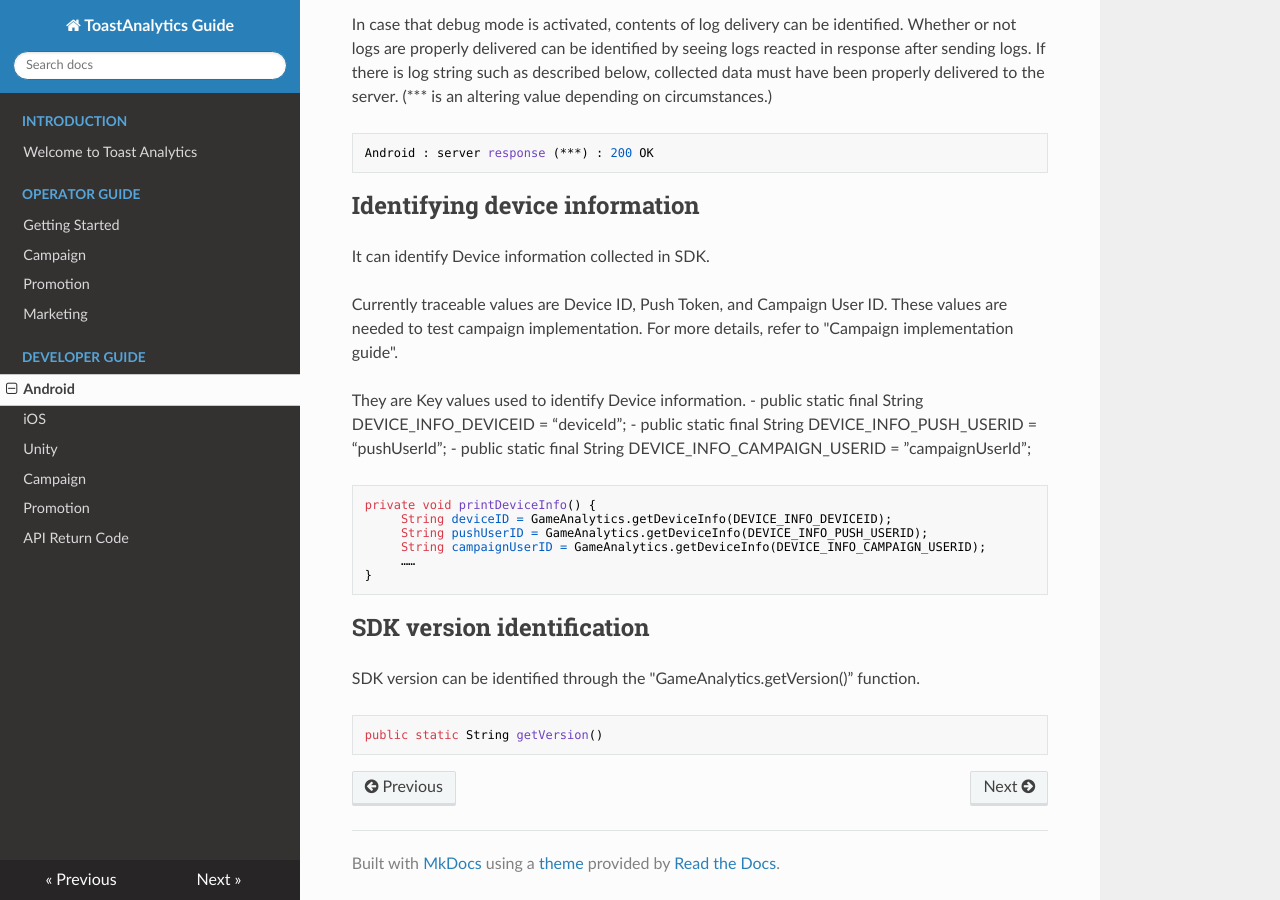
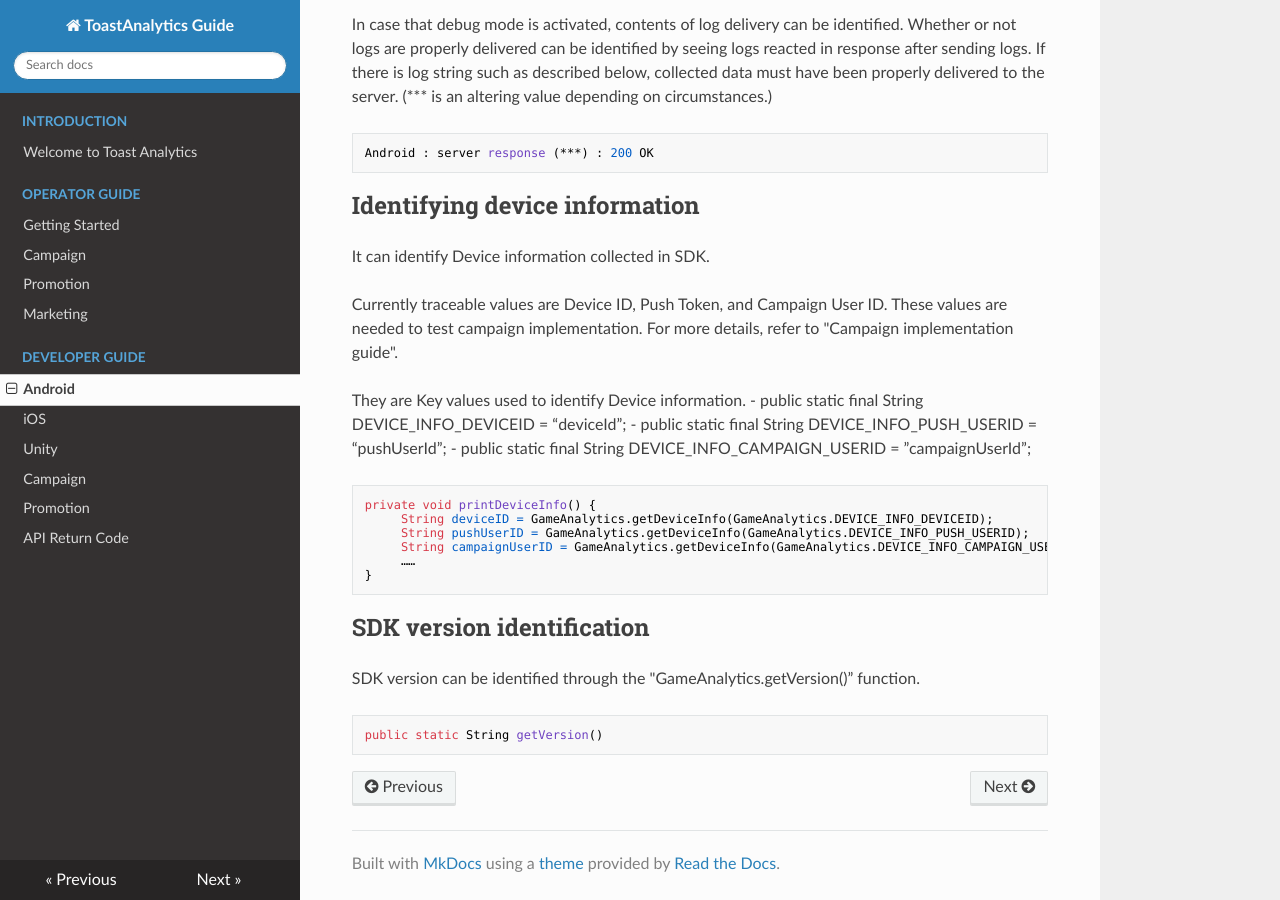
Before and after one commit to ToastAnalytics/ToastAnalytics_EN, an MkDocs documentation site: the page built from docs/Developer/4. Android Developer Guide.md, in a window 1280 px wide and 900 px high, scrolled down 15703 px. Built offline with MkDocs 1.6.1, drawn with Linux system fonts in a browser that asks for light colours; nearby versions of some CDN libraries; old or Windows-style settings are respelled for this version of MkDocs.

Commit message:
Update 4. Android Developer Guide.md

````diff
--- a/docs/Developer/4. Android Developer Guide.md
+++ b/docs/Developer/4. Android Developer Guide.md
@@ -701,9 +701,9 @@ They are Key values used to identify Device information.
 
 ```java
 private void printDeviceInfo() {
-     String deviceID = GameAnalytics.getDeviceInfo(DEVICE_INFO_DEVICEID);
-     String pushUserID = GameAnalytics.getDeviceInfo(DEVICE_INFO_PUSH_USERID);
-     String campaignUserID = GameAnalytics.getDeviceInfo(DEVICE_INFO_CAMPAIGN_USERID);
+     String deviceID = GameAnalytics.getDeviceInfo(GameAnalytics.DEVICE_INFO_DEVICEID);
+     String pushUserID = GameAnalytics.getDeviceInfo(GameAnalytics.DEVICE_INFO_PUSH_USERID);
+     String campaignUserID = GameAnalytics.getDeviceInfo(GameAnalytics.DEVICE_INFO_CAMPAIGN_USERID);
      ……
 }
 ```
````
